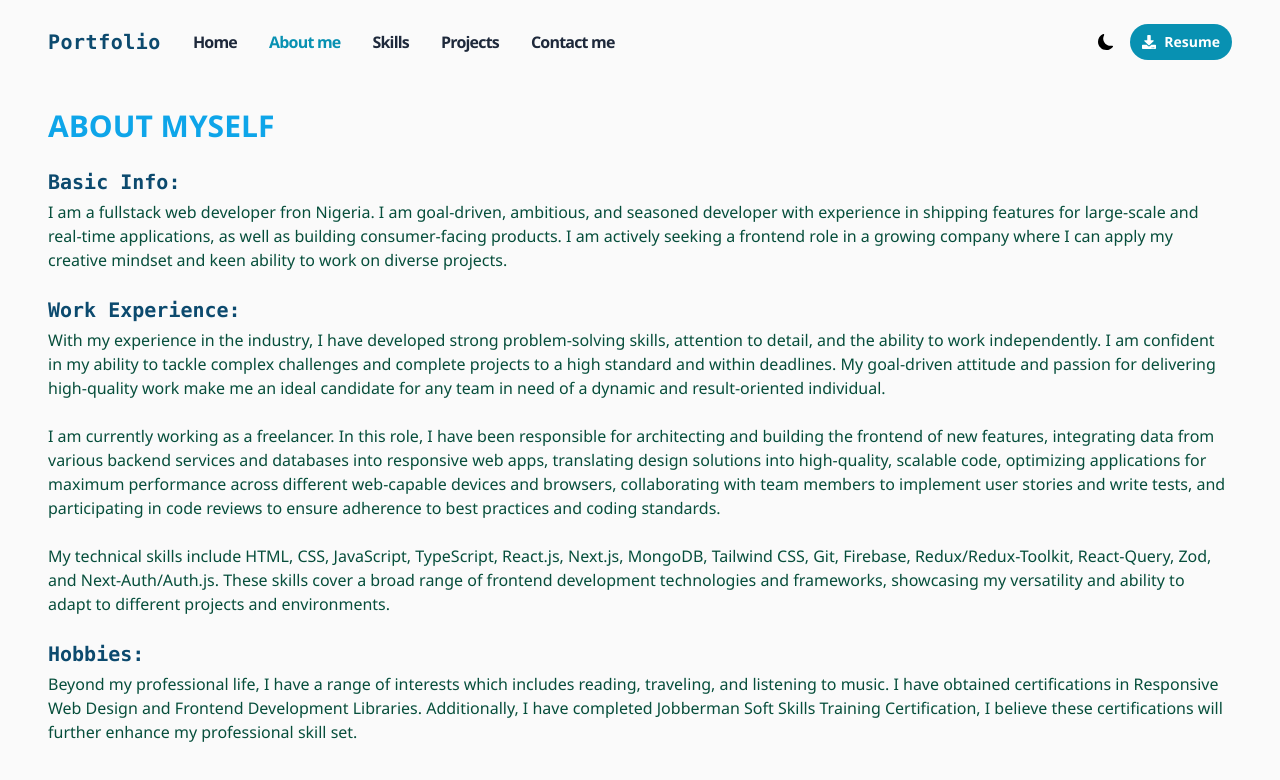
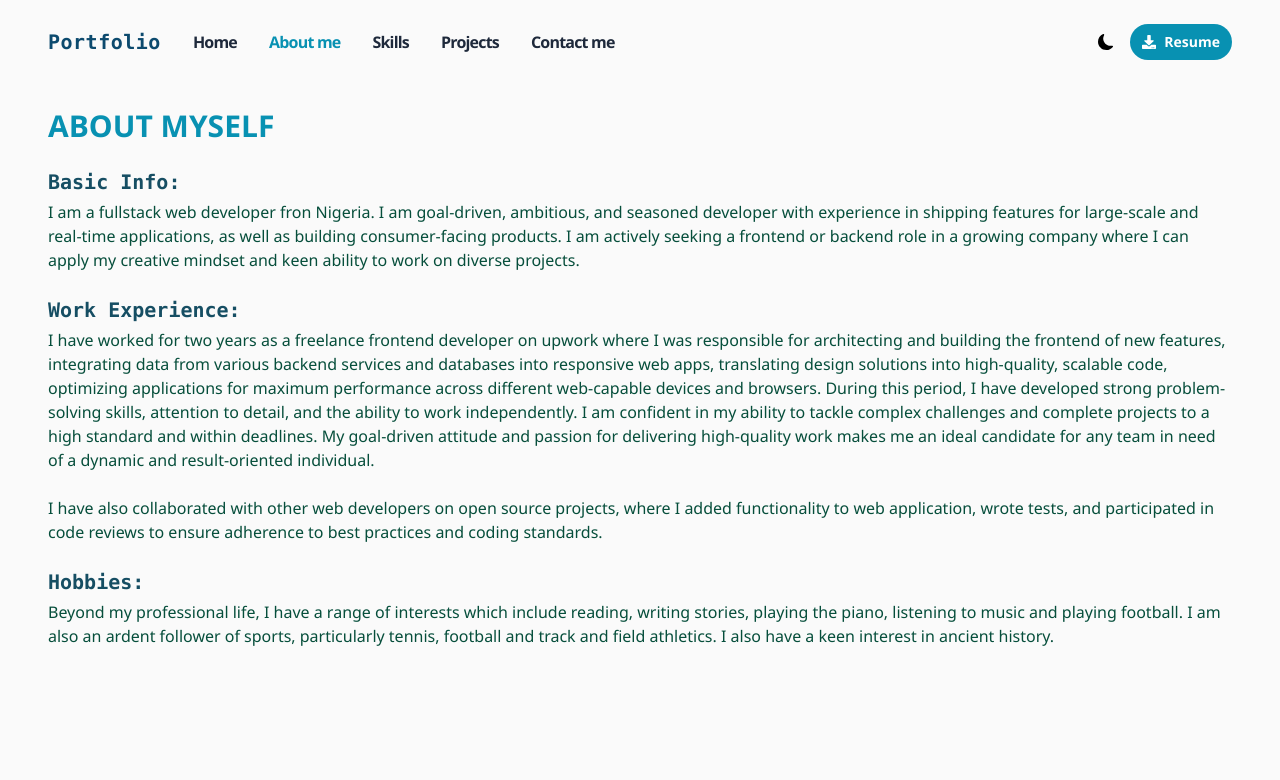
Before and after one commit to Kelechi095/Portfolio, a React (Vite) app: page /about in a window 1280 px wide. Shown: the top 780 px of the page. Built offline with nearby package versions, Linux system fonts and the light colour scheme.

Commit message:
modified styling

```diff
--- a/src/Pages/About.tsx
+++ b/src/Pages/About.tsx
@@ -10,49 +10,36 @@ const About = () => {
       <Title label="ABOUT MYSELF" />
       <Subtitle label="Basic Info:"/>
       <p className="dark:text-white font-normal text-emerald-900 mb-6">
-        I am a fullstack web developer fron Nigeria.  I am goal-driven, ambitious, and seasoned developer with experience in
-        shipping features for large-scale and real-time applications, as well as
-        building consumer-facing products. I am actively seeking a frontend role
+        I am a fullstack web developer fron Nigeria.  I am goal-driven, ambitious, and seasoned developer with experience in shipping features for large-scale and real-time applications, as well as
+        building consumer-facing products. I am actively seeking a frontend or backend role
         in a growing company where I can apply my creative mindset and keen
         ability to work on diverse projects.
       </p>
 
       <Subtitle label="Work Experience:"/>
       <p className=" dark:text-white font-normal text-emerald-900 mb-6">
-        With my experience in the industry, I have developed strong
+        I have worked for two years as a freelance frontend developer on upwork where I was responsible for architecting and building the frontend of new features, integrating data from various
+        backend services and databases into responsive web apps, translating
+        design solutions into high-quality, scalable code, optimizing
+        applications for maximum performance across different web-capable
+        devices and browsers. During this period, I have developed strong
         problem-solving skills, attention to detail, and the ability to work
         independently. I am confident in my ability to tackle complex challenges
         and complete projects to a high standard and within deadlines. My
-        goal-driven attitude and passion for delivering high-quality work make
+        goal-driven attitude and passion for delivering high-quality work makes
         me an ideal candidate for any team in need of a dynamic and
         result-oriented individual.
       </p>
       <p className=" dark:text-white font-normal text-emerald-900 mb-6">
-        I am currently working as a freelancer. In this role, I have been responsible for architecting and
-        building the frontend of new features, integrating data from various
-        backend services and databases into responsive web apps, translating
-        design solutions into high-quality, scalable code, optimizing
-        applications for maximum performance across different web-capable
-        devices and browsers, collaborating with team members to implement user
-        stories and write tests, and participating in code reviews to ensure
+        I have also collaborated with other web developers on open source projects, where I added functionality to web application, wrote tests, and participated in code reviews to ensure
         adherence to best practices and coding standards.
       </p>
-      <p className=" dark:text-white font-normal text-emerald-900 mb-6">
-        My technical skills include HTML, CSS, JavaScript, TypeScript, React.js,
-        Next.js, MongoDB, Tailwind CSS, Git, Firebase, Redux/Redux-Toolkit,
-        React-Query, Zod, and Next-Auth/Auth.js. These skills cover a broad
-        range of frontend development technologies and frameworks, showcasing my
-        versatility and ability to adapt to different projects and environments.
-      </p>
+
 
       <Subtitle label="Hobbies:"/>
       <p className=" dark:text-white font-normal text-emerald-900 mb-6">
-        Beyond my professional life, I have a range of interests which includes
-        reading, traveling, and listening to music. I have obtained
-        certifications in Responsive Web Design and Frontend Development
-        Libraries. Additionally, I have completed Jobberman Soft Skills Training
-        Certification, I believe these certifications will further enhance my
-        professional skill set.
+        Beyond my professional life, I have a range of interests which include
+        reading, writing stories, playing the piano, listening to music and playing football. I am also an ardent follower of sports, particularly tennis, football and track and field athletics. I also have a keen interest  in ancient history.
       </p>
     </Wrapper>
   );
--- a/src/Pages/Home.tsx
+++ b/src/Pages/Home.tsx
@@ -15,14 +15,14 @@ export default function Home() {
         <h1 className="text-4xl md:text-6xl lg:text-7xl text-cyan-600 font-serif text-center">
           I am Kelechi
         </h1>
-        <h1 className="text-2xl mt-2 md:text-2xl lg:text-5xl text-cyan-800 tracking-wide dark:text-white text-center">
+        <h1 className="text-2xl mt-2 md:text-2xl lg:text-5xl text-cyan-600 tracking-wide dark:text-white text-center">
           Fullstack Web Developer
         </h1>
 
 
         <div className="flex justify-center">
           <h2 className="lg:mt-20 mt-10 mx-2 mb-1 py-2 px-4 font-medium md:font-semibold  bg-cyan-600 dark:bg-cyan-600  text-white rounded-full text-sm flex items-center w-fit">
-            <span>Services I Render</span>
+            <span>My Services</span>
             <BiChevronsDown size={22} />
           </h2>
         </div>
--- a/src/components/Subtitle.tsx
+++ b/src/components/Subtitle.tsx
@@ -4,7 +4,7 @@ interface SubtitleProps {
 
 const Subtitle = ({label}: SubtitleProps) => {
   return (
-    <div className="text-xl font-semibold mb-1 text-sky-900 dark:text-cyan-600 font-mono">{label}</div>
+    <div className="text-xl font-semibold mb-1 text-cyan-900 dark:text-cyan-600 font-mono">{label}</div>
   )
 }
 
--- a/src/components/Title.tsx
+++ b/src/components/Title.tsx
@@ -4,7 +4,7 @@ interface TitleProps {
 }
 const Title = ({label}: TitleProps) => {
   return (
-    <div className="text-3xl font-semibold mt-12 mb-6 text-sky-500">{label}</div>
+    <div className="text-3xl font-semibold mt-12 mb-6 text-cyan-600">{label}</div>
   )
 }
 
--- a/src/index.css
+++ b/src/index.css
@@ -54,7 +54,7 @@ html, body, label {
   }
 
   .card {
-    @apply mt-4 max-w-md rounded-md md:max-w-md lg:max-w-lg w-full mx-auto px-4 py-8 shadow-md bg-white dark:bg-zinc-950
+    @apply mt-4 max-w-md rounded-md md:max-w-md lg:max-w-lg w-full mx-auto px-4 py-8 shadow-md bg-white dark:bg-zinc-900
   }
 
 
```
